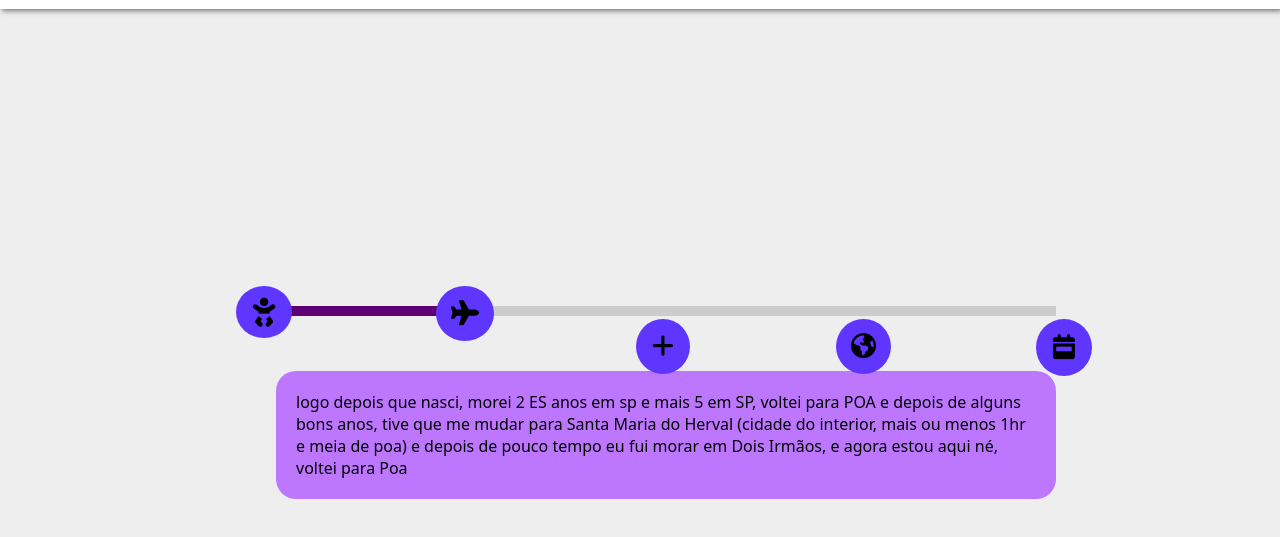
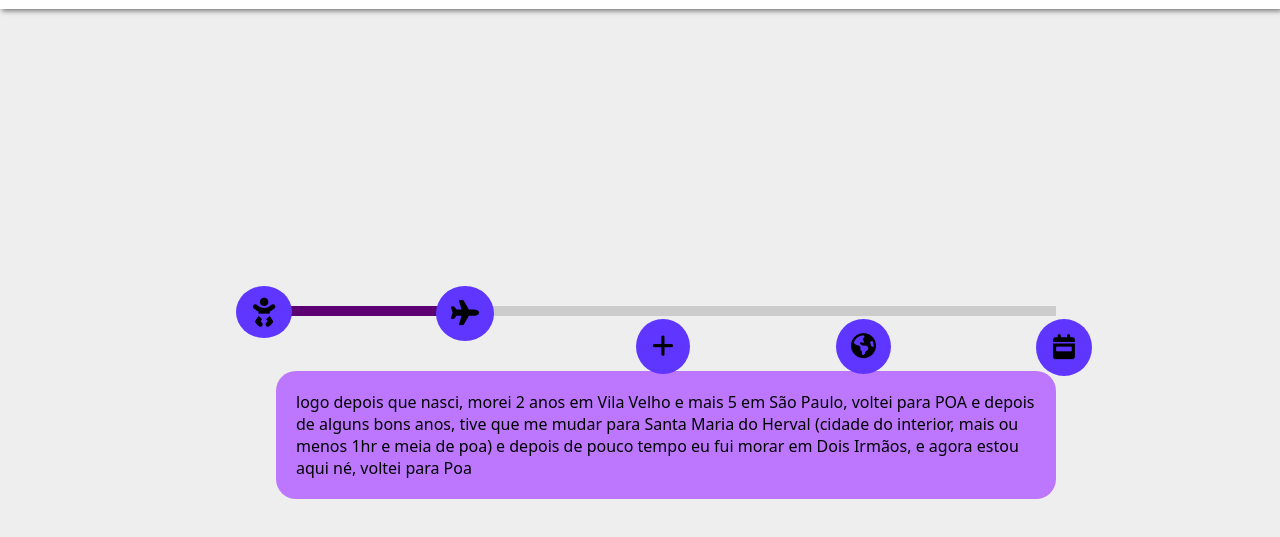
Before and after one commit to Freitssc/trabalho-de-reda-o, a plain HTML site: page pietro/index.html in a window 1280 px wide. Both pictures are taken after a click on the icon 465 px from the left and 887 px from the top of the page. Shown: the part 574-1111 px from the top of the page. Drawn offline with Linux system fonts and the light colour scheme.

Commit message:
change text pietro

```diff
--- a/pietro/index.html
+++ b/pietro/index.html
@@ -44,7 +44,7 @@
 
     <div id="plane">
       <i id="planeIcon" class="fa-solid fa-plane"></i>
-      <p id="planeText">logo depois que nasci, morei 2 ES anos em sp e mais 5 em SP, voltei para POA e depois de alguns bons anos, tive que me mudar para Santa Maria do Herval (cidade do interior, mais ou menos 1hr e meia de poa) e depois de pouco tempo eu fui morar em Dois Irmãos, e agora estou aqui né, voltei para Poa</p>
+      <p id="planeText">logo depois que nasci, morei 2 anos em Vila Velho e mais 5 em São Paulo, voltei para POA e depois de alguns bons anos, tive que me mudar para Santa Maria do Herval (cidade do interior, mais ou menos 1hr e meia de poa) e depois de pouco tempo eu fui morar em Dois Irmãos, e agora estou aqui né, voltei para Poa</p>
     </div>
 
     <div id="math">
```
